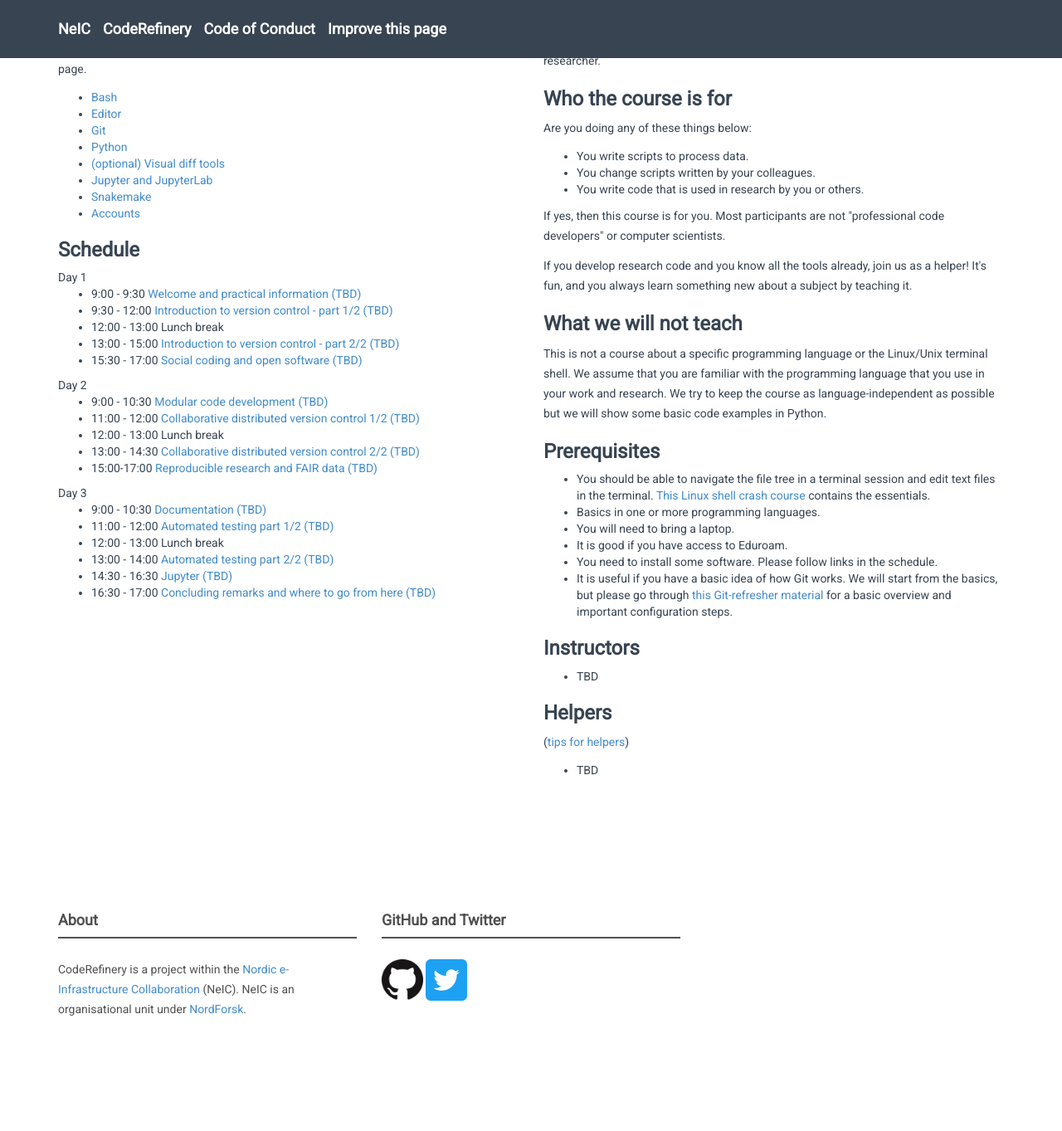
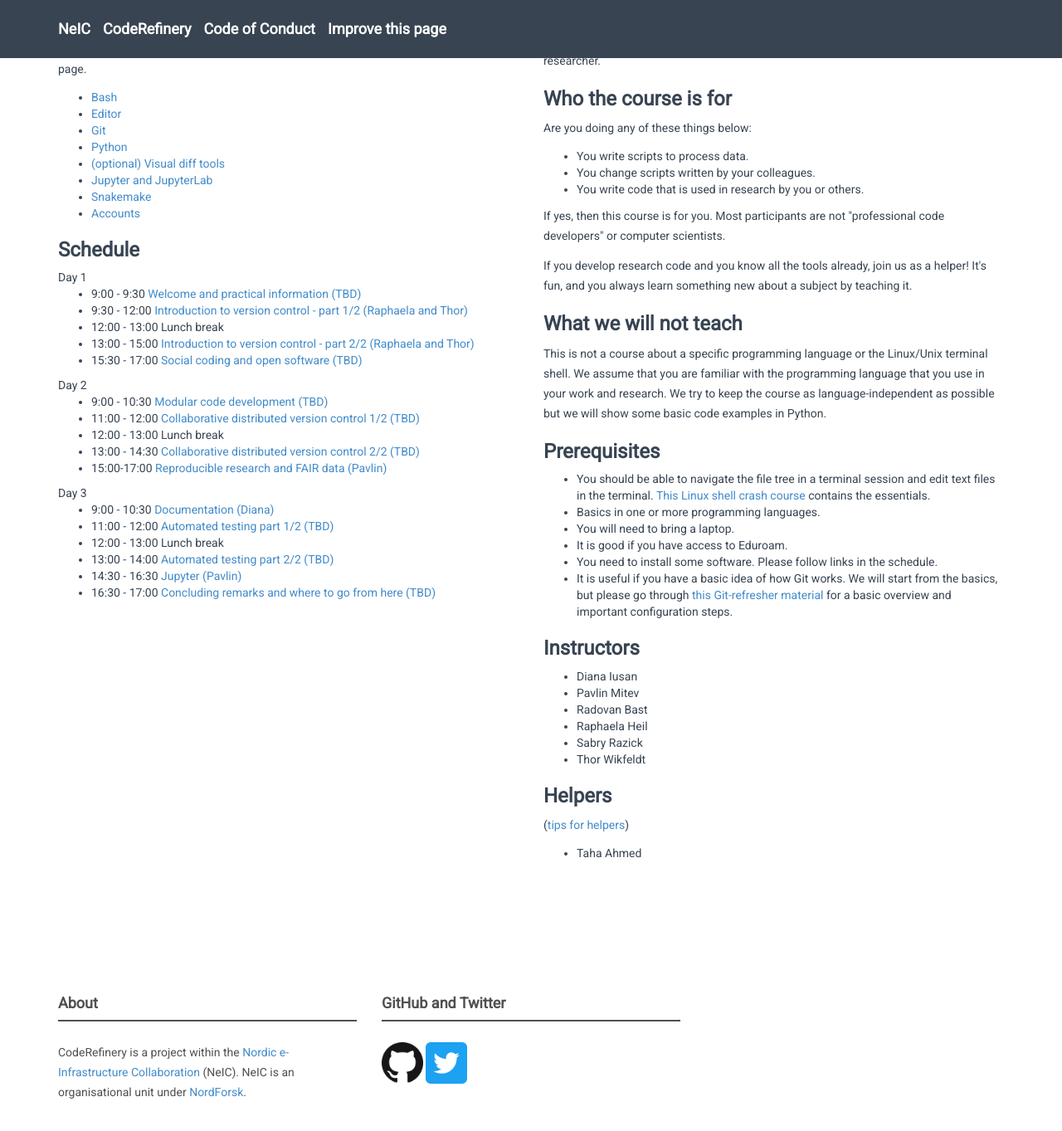
Before and after one commit to wikfeldt/uppsala-2020-04-01, a Jekyll site: the page built from index.md, in a window 1280 px wide and 1400 px high, scrolled down 544 px. Shown: the top 1363 px of the window at 83% size. Built offline with Jekyll 4.4.1, drawn with Linux system fonts in a browser that asks for light colours; nearby versions of some CDN libraries; before the commit the page ends 1844 px from its top, so only the background shows below that.

Commit message:
update instructors and helpers

```diff
--- a/index.md
+++ b/index.md
@@ -21,9 +21,14 @@ registration_is_closed: true
 
 # names of instructors and helpers
 instructors:
- - TBD
+ - Diana Iusan
+ - Pavlin Mitev
+ - Radovan Bast
+ - Raphaela Heil
+ - Sabry Razick
+ - Thor Wikfeldt
 helpers:
- - TBD
+ - Taha Ahmed
 
 # contact email address
 contact: kthw@kth.se
@@ -66,11 +71,11 @@ schedule:
         title: Welcome and practical information (TBD)
         url: https://github.com/coderefinery/workshop-intro/blob/master/README.md
       - time: 9:30 - 12:00
-        title: Introduction to version control - part 1/2 (TBD)
+        title: Introduction to version control - part 1/2 (Raphaela and Thor)
         url: https://coderefinery.github.io/git-intro/
     afternoon:
       - time: 13:00 - 15:00
-        title: Introduction to version control - part 2/2 (TBD)
+        title: Introduction to version control - part 2/2 (Raphaela and Thor)
         url: https://coderefinery.github.io/git-intro/
       - time: 15:30 - 17:00
         title: Social coding and open software (TBD)
@@ -88,12 +93,12 @@ schedule:
         title: Collaborative distributed version control 2/2 (TBD)
         url: https://coderefinery.github.io/git-collaborative/
       - time: 15:00-17:00
-        title: Reproducible research and FAIR data (TBD)
+        title: Reproducible research and FAIR data (Pavlin)
         url: https://coderefinery.github.io/reproducible-research/
   - date: Day 3
     morning:
       - time: 9:00 - 10:30
-        title: Documentation (TBD)
+        title: Documentation (Diana)
         url: https://coderefinery.github.io/documentation/
       - time: 11:00 - 12:00
         title: Automated testing part 1/2 (TBD)
@@ -103,7 +108,7 @@ schedule:
         title: Automated testing part 2/2 (TBD)
         url: https://coderefinery.github.io/testing/
       - time: 14:30 - 16:30
-        title: Jupyter (TBD)
+        title: Jupyter (Pavlin)
         url: https://coderefinery.github.io/jupyter/
       - time: 16:30 - 17:00
         title: Concluding remarks and where to go from here (TBD)
```
